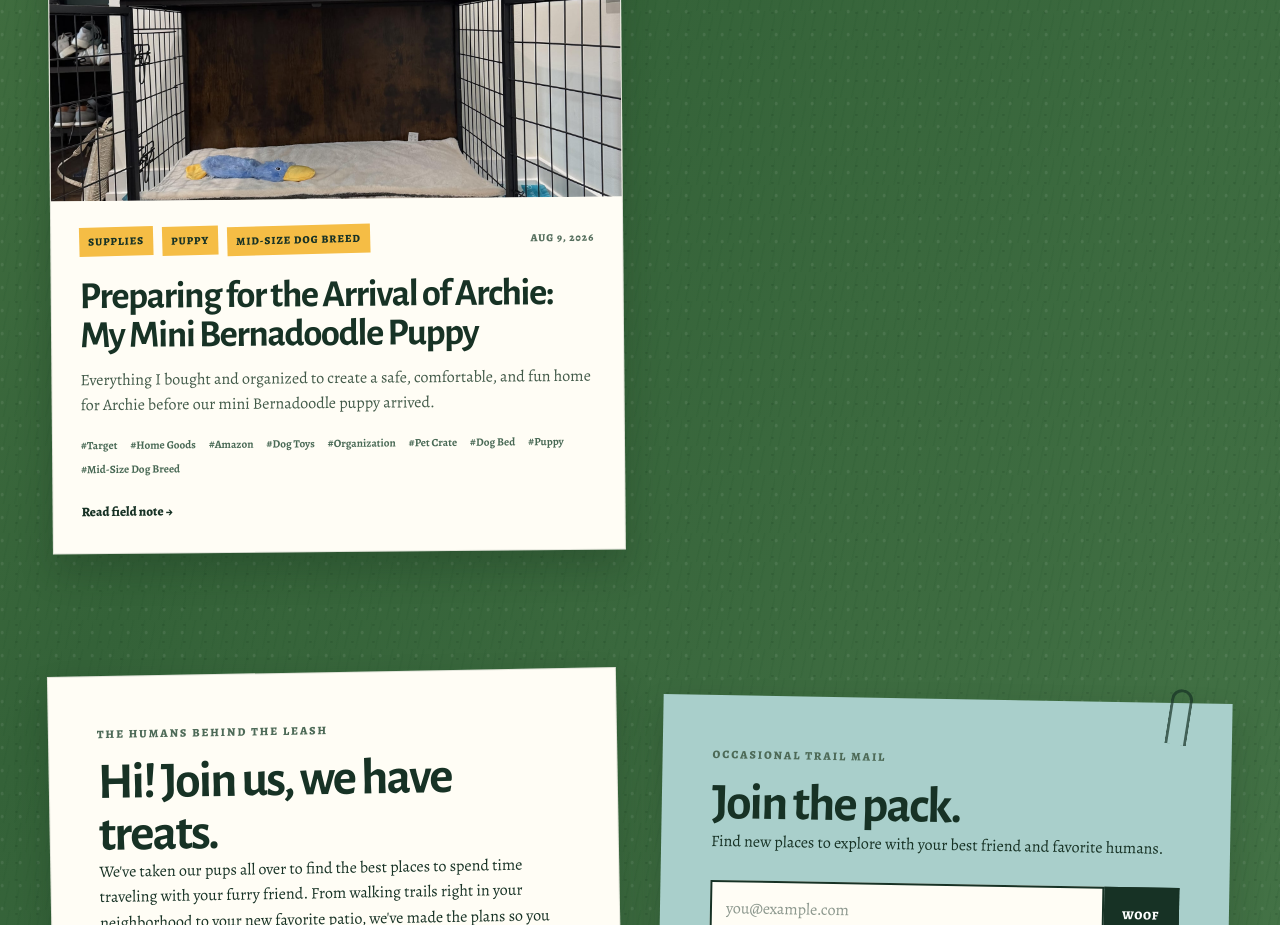
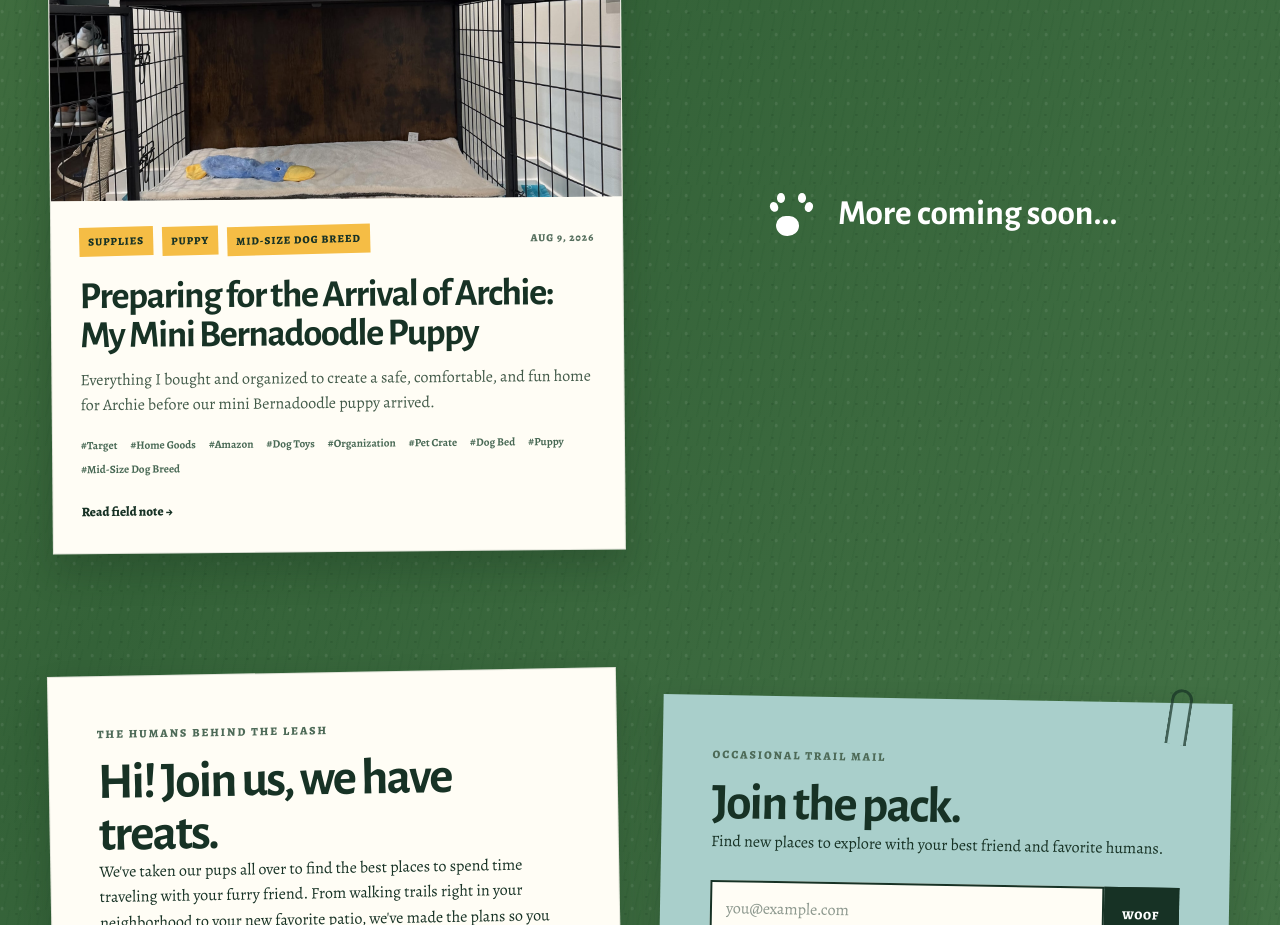
Before and after one commit to NicoleMOlson/dogactivities, a Next.js app: page / in a window 1280 px wide. Shown: the part 1120-2045 px from the top of the page. Built offline with nearby package versions, Linux system fonts and the light colour scheme; no server answers.

Commit message:
Add coming soon note to recent posts

```diff
--- a/app/globals.css
+++ b/app/globals.css
@@ -77,6 +77,8 @@ h1, h2, h3 { font-family: var(--font-heading), sans-serif; font-weight: 900; let
 .section-heading h2, .about-note h2, .signup-card h2 { margin: 0; font-size: clamp(2.4rem, 5vw, 4.2rem); line-height: 1; }
 .section-heading > p { max-width: 380px; line-height: 1.5; margin: 0; }
 .post-grid { display: grid; grid-template-columns: repeat(2, minmax(0, 1fr)); gap: 34px; }
+.more-coming-soon { align-items: center; align-self: center; color: white; display: flex; font: 900 clamp(1.4rem, 3vw, 2.2rem)/1.1 var(--font-heading); gap: .7em; justify-content: center; min-height: 180px; text-align: center; }
+.more-coming-soon .paw-mark { flex-basis: 1.25em; height: 1.25em; width: 1.25em; }
 .post-card { overflow: hidden; }
 .card-tilt-1 { transform: rotate(-.5deg); }
 .card-tilt-2 { transform: rotate(.65deg); }
--- a/app/page.tsx
+++ b/app/page.tsx
@@ -47,6 +47,10 @@ export default function Home() {
           {morePosts.map((post, index) => (
             <PostCard key={post.id} post={post} index={index} />
           ))}
+          <div className="more-coming-soon" aria-label="More field notes coming soon">
+            <span className="paw-mark" aria-hidden="true"><i /><i /><i /><i /></span>
+            <span>More coming soon...</span>
+          </div>
         </div>
       </section>
 
```
Also changed, not shown: 1 other file (tests, documents, lock files or other folders).
